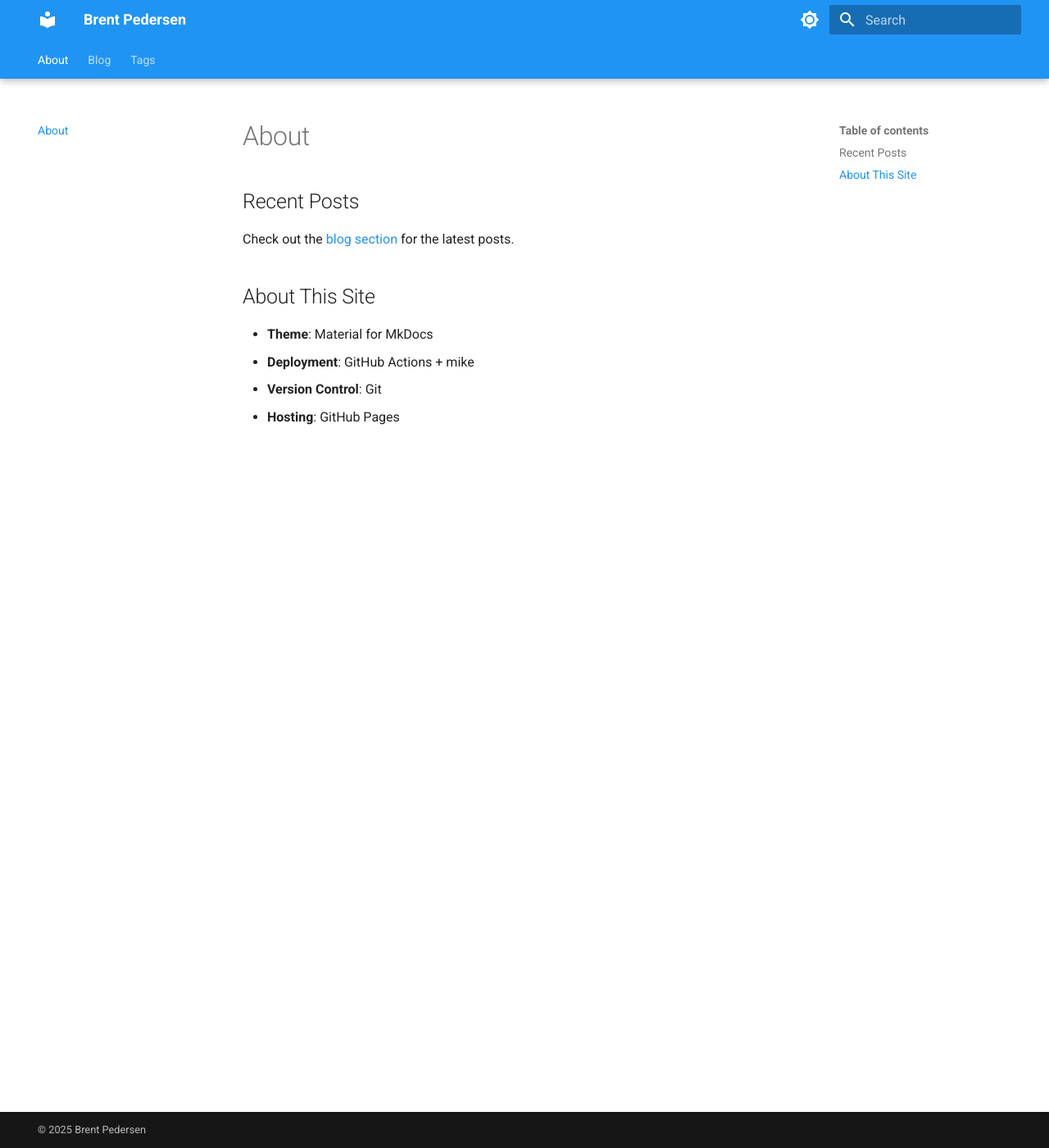
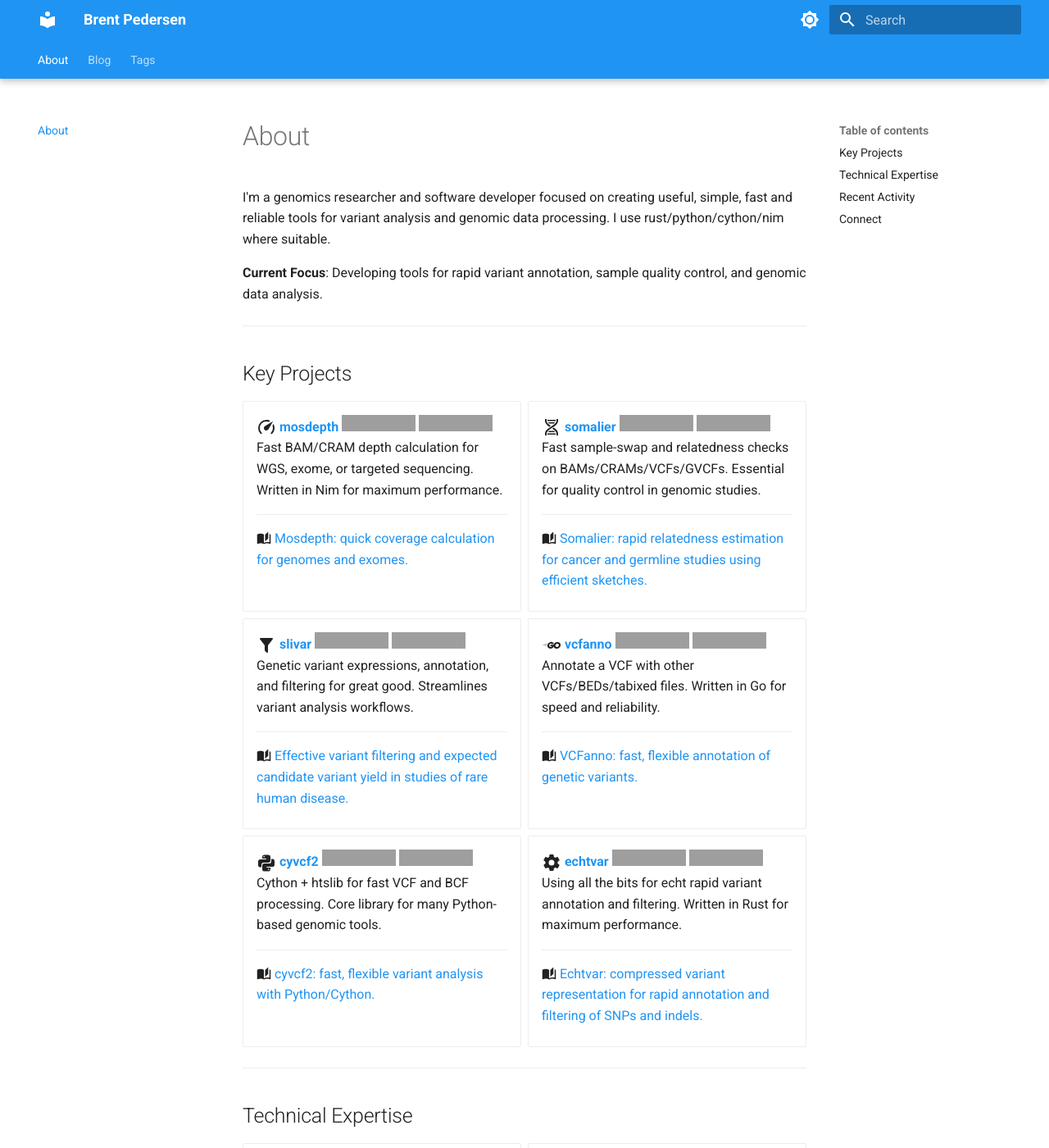
Before and after one commit to brentp/brentp.github.io, an MkDocs documentation site: the page built from docs/index.md, in a window 1280 px wide and 1400 px high. Shown: the whole window at 82% size. Built offline with MkDocs 1.6.1 and Material for MkDocs 9.7.7, drawn with Linux system fonts in a browser that asks for light colours; some of the changed text lies outside the part shown; grey boxes are pictures that could not be loaded.

Commit message:
start of index page

```diff
--- a/docs/index.md
+++ b/docs/index.md
@@ -1,23 +1,78 @@
 ---
-title: Brent Pedersen's personal web-site
-description: built with mkdocs-material
+title: Brent Pedersen
+description: Genomics researcher
 ---
 
-<!-- about me -->
+I'm a genomics researcher and software developer focused on creating useful, simple, fast and reliable tools for variant analysis and genomic data processing. I use rust/python/cython/nim where suitable.
 
-## Recent Posts
+**Current Focus**: Developing tools for rapid variant annotation, sample quality control, and genomic data analysis.
 
-Check out the [blog section](blog/index.md) for the latest posts.
+---
 
-## About This Site
+## Key Projects
 
-- **Theme**: Material for MkDocs
-- **Deployment**: GitHub Actions + mike
-- **Version Control**: Git
-- **Hosting**: GitHub Pages
+<div class="grid cards" markdown>
 
-<!-- ---
+- :material-speedometer:{ .lg .middle } **[mosdepth](https://github.com/brentp/mosdepth){:target="\_blank"}** ![GitHub stars](https://img.shields.io/github/stars/brentp/mosdepth?style=social) ![GitHub forks](https://img.shields.io/github/forks/brentp/mosdepth?style=social)
+  <br> Fast BAM/CRAM depth calculation for WGS, exome, or targeted sequencing. Written in Nim for maximum performance.
+  <br><hr> :material-book-open-page-variant: [Mosdepth: quick coverage calculation for genomes and exomes.](https://doi.org/10.1093/bioinformatics/btx699){:target="\_blank"}
 
-![GitHub stars](https://img.shields.io/github/stars/yourusername/yourrepo?style=social)
-![GitHub forks](https://img.shields.io/github/forks/yourusername/yourrepo?style=social)
--->
+- :material-dna:{ .lg .middle } **[somalier](https://github.com/brentp/somalier){:target="\_blank"}** ![GitHub stars](https://img.shields.io/github/stars/brentp/somalier?style=social) ![GitHub forks](https://img.shields.io/github/forks/brentp/somalier?style=social)
+  <br> Fast sample-swap and relatedness checks on BAMs/CRAMs/VCFs/GVCFs. Essential for quality control in genomic studies.
+  <br><hr> :material-book-open-page-variant: [Somalier: rapid relatedness estimation for cancer and germline studies using efficient sketches.](https://doi.org/10.1186/s13073-020-00761-2){:target="\_blank"}
+
+- :material-filter:{ .lg .middle } **[slivar](https://github.com/brentp/slivar){:target="\_blank"}** ![GitHub stars](https://img.shields.io/github/stars/brentp/slivar?style=social) ![GitHub forks](https://img.shields.io/github/forks/brentp/slivar?style=social)
+  <br> Genetic variant expressions, annotation, and filtering for great good. Streamlines variant analysis workflows.
+  <br><hr> :material-book-open-page-variant: [Effective variant filtering and expected candidate variant yield in studies of rare human disease.](https://doi.org/10.1038/s41525-021-00227-3){:target="\_blank"}
+
+- :material-language-go:{ .lg .middle } **[vcfanno](https://github.com/brentp/vcfanno){:target="\_blank"}** ![GitHub stars](https://img.shields.io/github/stars/brentp/vcfanno?style=social) ![GitHub forks](https://img.shields.io/github/forks/brentp/vcfanno?style=social)
+  <br> Annotate a VCF with other VCFs/BEDs/tabixed files. Written in Go for speed and reliability.
+  <br><hr> :material-book-open-page-variant: [VCFanno: fast, flexible annotation of genetic variants.](https://doi.org/10.1186/s13059-016-0973-5){:target="\_blank"}
+
+- :material-language-python:{ .lg .middle } **[cyvcf2](https://github.com/brentp/cyvcf2){:target="\_blank"}** ![GitHub stars](https://img.shields.io/github/stars/brentp/cyvcf2?style=social) ![GitHub forks](https://img.shields.io/github/forks/brentp/cyvcf2?style=social)
+  <br> Cython + htslib for fast VCF and BCF processing. Core library for many Python-based genomic tools.
+  <br><hr> :material-book-open-page-variant: [cyvcf2: fast, flexible variant analysis with Python/Cython.](https://doi.org/10.1093/bioinformatics/btx057){:target="\_blank"}
+
+- :material-cog:{ .lg .middle } **[echtvar](https://github.com/brentp/echtvar){:target="\_blank"}** ![GitHub stars](https://img.shields.io/github/stars/brentp/echtvar?style=social) ![GitHub forks](https://img.shields.io/github/forks/brentp/echtvar?style=social)
+  <br> Using all the bits for echt rapid variant annotation and filtering. Written in Rust for maximum performance.
+  <br><hr> :material-book-open-page-variant: [Echtvar: compressed variant representation for rapid annotation and filtering of SNPs and indels.](https://doi.org/10.1093/nar/gkac931){:target="\_blank"}
+
+</div>
+
+---
+
+## Technical Expertise
+
+<div class="grid cards" markdown>
+
+- :material-language-rust:{ .lg .middle } **Rust**
+  <br> Systems programming for maximum performance
+
+- :material-language-python:{ .lg .middle } **Python/Cython**
+  <br>High-performance Python with C extensions
+
+- <img src="https://nim-lang.org/assets/img/logo.svg" alt="Nim logo" style="height:2rem;vertical-align:middle;margin-right:0.5rem;"> **Nim**
+  <br> Elegant, compiled language for high-performance bioinformatics tools
+
+- :material-dna:{ .lg .middle } **Genomics**
+  <br> Variant analysis, quality control, and annotation
+
+- :material-speedometer:{ .lg .middle } **Performance**
+  <br> Optimizing algorithms and pipelines for large-scale genomic data
+
+</div>
+
+---
+
+## Recent Activity
+
+Check out the [blog section](blog/index.md) for the latest posts and updates on my research and software development work.
+
+---
+
+## Connect
+
+- **GitHub**: [github.com/brentp](https://github.com/brentp)
+- **Google Scholar**: [Profile](https://scholar.google.com/citations?user=tDf0VkUAAAAJ&hl=en)
+- **Location**: Oregon, USA
+- **Twitter**: [@brent_p](https://twitter.com/brent_p)
--- a/mkdocs.yml
+++ b/mkdocs.yml
@@ -41,10 +41,14 @@ theme:
     - search.share
     - header.autohide
     - content.code.copy
+    - content.action.edit
+    - content.action.view
     - tags.index
 
 extra:
   generator: false
+  css:
+    - assets/css/custom.css
 
 # Plugins
 plugins:
@@ -81,8 +85,8 @@ markdown_extensions:
   - pymdownx.caret
   - pymdownx.details
   - pymdownx.emoji:
-       emoji_index: !!python/name:material.extensions.emoji.twemoji
-       emoji_generator: !!python/name:material.extensions.emoji.to_svg
+      emoji_index: !!python/name:material.extensions.emoji.twemoji
+      emoji_generator: !!python/name:material.extensions.emoji.to_svg
   - pymdownx.highlight:
       anchor_linenums: true
       line_spans: __span
@@ -110,7 +114,7 @@ markdown_extensions:
 nav:
   - About: index.md
   - Blog:
-    - blog/index.md
+      - blog/index.md
   - Tags: tags.md
 
 # Copyright
--- /dev/null
+++ b/overrides/assets/css/custom.css
@@ -0,0 +1,173 @@
+/* Custom styles for Brent Pedersen's portfolio */
+
+/* Increase page width usage */
+.md-content__inner {
+    max-width: 1200px !important; /* Increase from default ~900px */
+    margin: 0 auto;
+}
+
+.md-main__inner {
+    max-width: 1400px !important; /* Allow more space for content */
+}
+
+/* Hero section styling */
+.md-typeset h1 {
+    font-size: 2.5rem;
+    font-weight: 300;
+    margin-bottom: 1rem;
+    text-align: center;
+}
+
+/* Card grid improvements */
+.grid.cards {
+    gap: 1rem;
+    margin: 2rem 0;
+    align-items: start; /* Ensure all cards align to the top */
+}
+
+.grid.cards .card {
+    border-radius: 8px;
+    box-shadow: 0 2px 8px rgba(0,0,0,0.1);
+    transition: transform 0.2s ease, box-shadow 0.2s ease;
+    display: flex;
+    flex-direction: column;
+    height: 100%; /* Make all cards the same height */
+}
+
+/* Ensure card content fills the available space */
+.grid.cards .card > * {
+    flex: 1;
+}
+
+.grid.cards .card:hover {
+    transform: translateY(-2px);
+    box-shadow: 0 4px 16px rgba(0,0,0,0.15);
+}
+
+/* GitHub badges styling */
+img[alt*="GitHub stars"], img[alt*="GitHub forks"] {
+    margin: 0.5rem 0.25rem 0 0;
+    vertical-align: middle;
+}
+
+/* Publication statistics cards */
+.grid.cards .card h3 {
+    color: var(--md-primary-fg-color);
+    font-size: 1.1rem;
+    margin-bottom: 0.5rem;
+}
+
+/* Technical expertise icons */
+.grid.cards .card .md-icon {
+    color: var(--md-primary-fg-color);
+    margin-right: 0.5rem;
+}
+
+/* Responsive design */
+@media screen and (max-width: 76.1875em) {
+    .grid.cards {
+        grid-template-columns: 1fr;
+    }
+
+    .md-typeset h1 {
+        font-size: 2rem;
+    }
+
+    /* Adjust page width for smaller screens */
+    .md-content__inner {
+        max-width: 100% !important;
+        padding: 0 1rem;
+    }
+
+    .md-main__inner {
+        max-width: 100% !important;
+    }
+}
+
+/* Medium screens - use more width but not full */
+@media screen and (min-width: 76.1875em) and (max-width: 1200px) {
+    .md-content__inner {
+        max-width: 1000px !important;
+    }
+
+    .md-main__inner {
+        max-width: 1200px !important;
+    }
+}
+
+/* Dark mode adjustments */
+[data-md-color-scheme="slate"] .grid.cards .card {
+    background-color: var(--md-code-bg-color);
+    border: 1px solid var(--md-default-fg-color--lightest);
+}
+
+/* Link styling */
+.md-typeset a {
+    color: var(--md-primary-fg-color);
+    text-decoration: none;
+}
+
+.md-typeset a:hover {
+    text-decoration: underline;
+}
+
+/* Section spacing */
+.md-typeset h2 {
+    margin-top: 3rem;
+    margin-bottom: 1.5rem;
+    padding-bottom: 0.5rem;
+    border-bottom: 2px solid var(--md-primary-fg-color--lightest);
+}
+
+/* Admonition styling for publications */
+.md-typeset .admonition.note {
+    border-left-color: var(--md-primary-fg-color);
+}
+
+.md-typeset .admonition.note .admonition-title {
+    background-color: var(--md-primary-fg-color--lightest);
+    color: var(--md-primary-fg-color);
+}
+
+/* Publication list styling */
+.md-typeset ul li {
+    margin-bottom: 0.75rem;
+    line-height: 1.6;
+}
+
+/* Connect section styling */
+.md-typeset h2:last-of-type {
+    margin-top: 3rem;
+}
+
+.md-typeset ul:last-of-type li {
+    margin-bottom: 0.5rem;
+}
+
+/* GitHub stats alignment */
+.grid.cards .card p:last-child {
+    text-align: center;
+    margin-top: 1rem;
+}
+
+/* Hero section specific styling for better alignment */
+.grid.cards .card h3 {
+    margin-top: 0;
+    margin-bottom: 0.5rem;
+    display: flex;
+    align-items: center;
+}
+
+.grid.cards .card h3 .md-icon {
+    margin-right: 0.5rem;
+    flex-shrink: 0;
+}
+
+/* Ensure consistent spacing in hero cards */
+.grid.cards .card hr {
+    margin: 1rem 0;
+}
+
+.grid.cards .card p {
+    margin-bottom: 0;
+}
```
